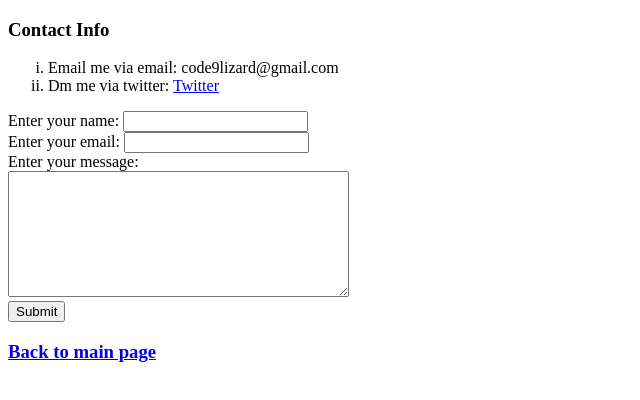
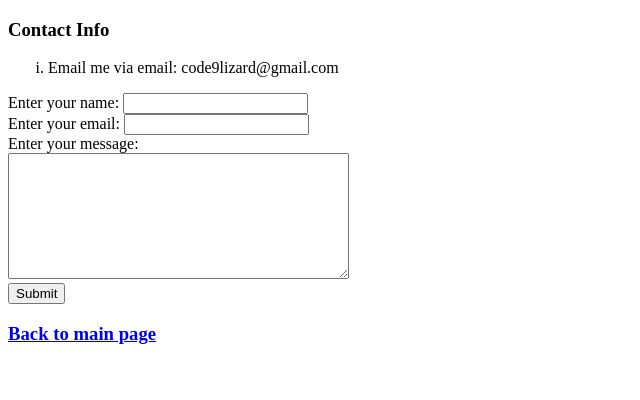
Before and after one commit to code9lizard/FakeCV, a plain HTML site: page contact_info.html in a window 1280 px wide. Shown: the whole page, without its empty margins (0-640 px from the left). Drawn offline with Linux system fonts and the light colour scheme.

Commit message:
Update contact_info.html

```diff
--- a/contact_info.html
+++ b/contact_info.html
@@ -11,7 +11,6 @@
     <h3>Contact Info</h3>
     <ol type="i">
         <li>Email me via email: code9lizard@gmail.com</li>
-        <li>Dm me via twitter: <a href="https://mobile.twitter.com/ayo_oyo" target="_blank">Twitter</a></li>
     </ol>
     <form action="mailto:code9lizard@gmail.com" method="post" enctype="text/plain">
         <label>Enter your name:</label>
```
